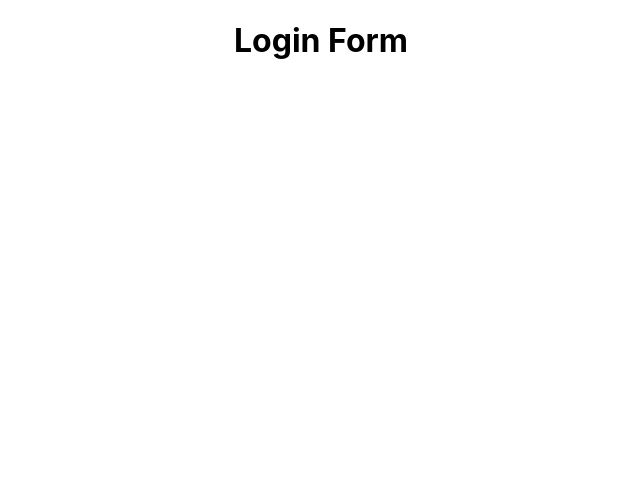
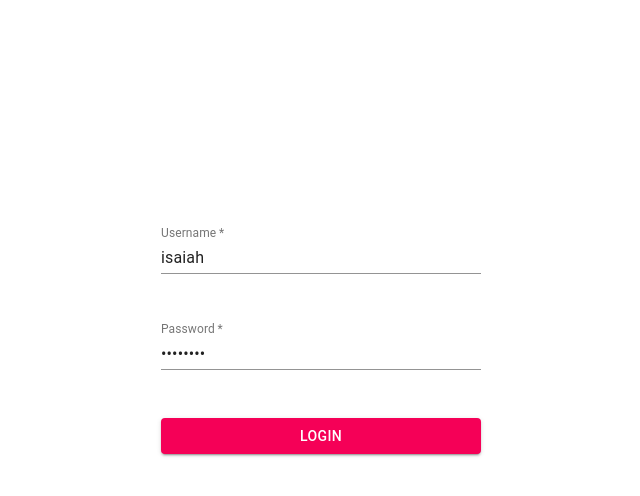
Before and after one commit to elijahk247/front_end, a React (Create React App) app: page /login in a window 1280 px wide. Shown: the top 496 px of the page, without its empty margins (319-959 px from the left). Built offline with nearby package versions, Linux system fonts and the light colour scheme.

Commit message:
Built simple forms for testing

```diff
--- a/src/App.js
+++ b/src/App.js
@@ -3,7 +3,6 @@ import './App.css';
 import Login from './components/login/login'
 import Register from './components/register/register'
 import PrivateRoute from './utils/auth/privateRoute'
-import { register } from './serviceWorker';
 import { Route } from 'react-router-dom'
 import UserDashboard from './components/user-dashboard/userDashboard';
 
@@ -14,7 +13,7 @@ function App() {
     <div className="App">
       <PrivateRoute exact path='/' component={UserDashboard}></PrivateRoute>
       <Route path='/login' component={Login}></Route>
-      <Route path='/register' component={register}></Route>
+      <Route path='/register' component={Register}></Route>
     </div>
   );
 }
--- a/src/components/login/login.jsx
+++ b/src/components/login/login.jsx
@@ -1,9 +1,39 @@
-import React from 'react'
+import React, { useState } from 'react'
+import { TextField, Button } from '@material-ui/core'
+import './login.styles.scss'
 
 const Login = () => {
+    const handleChange = (e) => {
+        const { name, value } = e.target
+        setFormValues({
+            ...formValues,
+            [name]: value
+        })
+    }
+    const [formValues, setFormValues] = useState({
+        username: 'isaiah',
+        password: 'password'
+    })
+
+    const login = (e) => {
+        e.preventDefault()
+        console.log('You have been logged in')
+        clearForm()
+    }
+
+    const clearForm = () => {
+        setFormValues({
+            username: '',
+            password: ''
+        })
+    }
     return (
-        <form>
-            <h1>Login Form</h1>
+        <form className='form-container' onSubmit={login}>
+            <div className='text-field-containers'>
+                <TextField value={formValues.username} onChange={handleChange} color='secondary' type='text' label='Username' name='username' required></TextField>
+                <TextField value={formValues.password} onChange={handleChange} color='secondary' type='password' label='Password' name='password' required></TextField>
+                <Button type="submit" color='secondary' variant='contained'>Login</Button>
+            </div>
         </form>
     )
 }
--- a/src/components/login/login.styles.scss
+++ b/src/components/login/login.styles.scss
@@ -0,0 +1,12 @@
+.form-container{
+    height: 85vh;
+     display: flex;
+    justify-content: center;
+    align-items: center;
+}
+
+.text-field-containers{
+    display: grid;
+    grid-gap: 3rem;
+    width: 25%;
+}
--- a/src/components/register/register.jsx
+++ b/src/components/register/register.jsx
@@ -1,9 +1,39 @@
-import React from 'react'
+import React, { useState } from 'react'
+import { TextField, Button } from '@material-ui/core'
+import './register.styles.scss'
 
 const Register = () => {
+    const handleChange = (e) => {
+        const { name, value } = e.target
+        setFormValues({
+            ...formValues,
+            [name]: value
+        })
+    }
+    const [formValues, setFormValues] = useState({
+        username: 'isaiah',
+        password: 'password'
+    })
+
+    const login = (e) => {
+        e.preventDefault()
+        console.log('You have been logged in')
+        clearForm()
+    }
+
+    const clearForm = () => {
+        setFormValues({
+            username: '',
+            password: ''
+        })
+    }
     return (
-        <form>
-            <h1>Register Form</h1>
+        <form className='form-container' onSubmit={login}>
+            <div className='text-field-containers'>
+                <TextField value={formValues.username} onChange={handleChange} color='secondary' type='text' label='Username' name='username' required></TextField>
+                <TextField value={formValues.password} onChange={handleChange} color='secondary' type='password' label='Password' name='password' required></TextField>
+                <Button type="submit" color='secondary' variant='contained'>Register</Button>
+            </div>
         </form>
     )
 }
```
